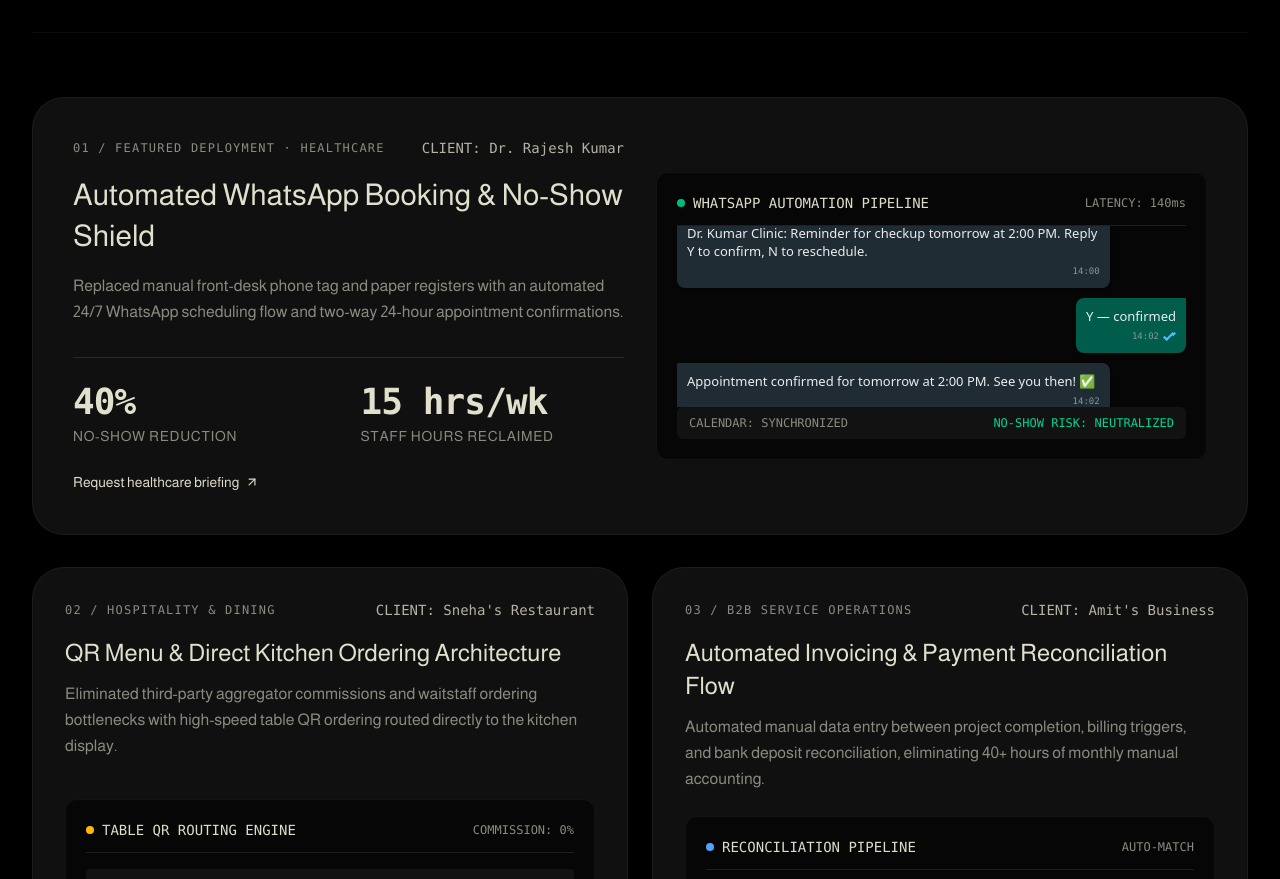
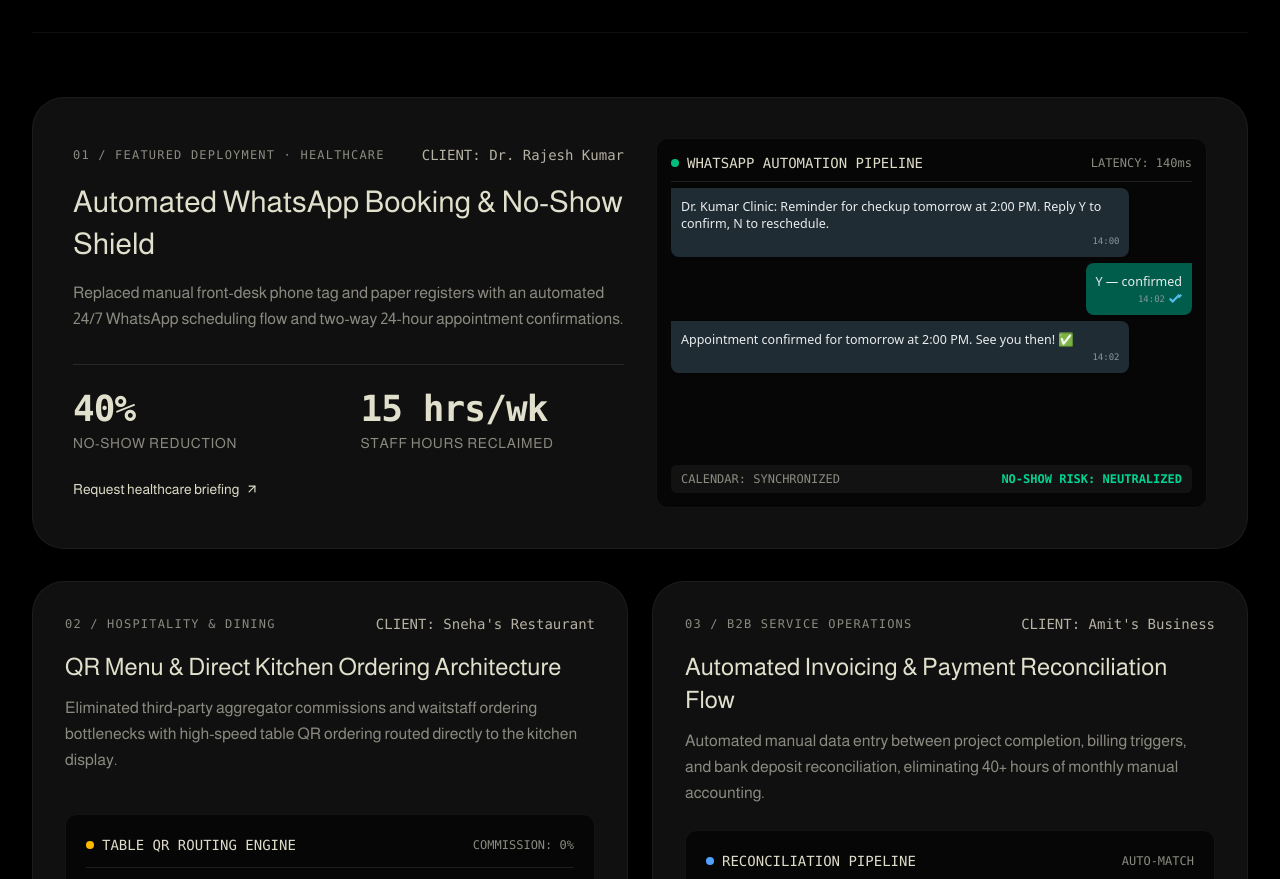
Before and after one commit to ManavKhairal/elevate-flow, a Next.js app: page / in a window 1280 px wide. Shown: the part 2940-3819 px from the top of the page. Built offline with nearby package versions, Linux system fonts and the light colour scheme.

Commit message:
fix(ui): adjust WhatsApp chat margins and container height

```diff
--- a/src/components/templates/creative-studio/case-studies.tsx
+++ b/src/components/templates/creative-studio/case-studies.tsx
@@ -9,6 +9,7 @@
 function ConceptualHealthcare() {
   const [step, setStep] = React.useState(0);
   const reduce = useReducedMotion();
+  const chatBoxRef = React.useRef<HTMLDivElement>(null);
 
   React.useEffect(() => {
     let isMounted = true;
@@ -41,15 +42,21 @@
     };
   }, []);
 
+  React.useEffect(() => {
+    if (chatBoxRef.current) {
+      chatBoxRef.current.scrollTop = chatBoxRef.current.scrollHeight;
+    }
+  }, [step]);
+
   // Framer Motion variants
   const popIn = {
-    hidden: { opacity: 0, y: 10, scale: 0.95 },
-    visible: { opacity: 1, y: 0, scale: 1, transition: { duration: 0.3, ease: "easeOut" as const } }
+    hidden: { opacity: 0, y: 8, scale: 0.96 },
+    visible: { opacity: 1, y: 0, scale: 1, transition: { duration: 0.25, ease: "easeOut" as const } }
   };
 
   return (
-    <div className="flex h-full w-full flex-col justify-between rounded-xl bg-black/60 p-4 sm:p-5 font-mono text-xs sm:text-sm border border-white/5 overflow-y-auto relative">
-      <div className="flex flex-col sm:flex-row sm:items-center justify-between border-b border-white/10 pb-3 gap-2 sm:gap-0 shrink-0">
+    <div className="flex h-full w-full flex-col justify-between rounded-xl bg-black/60 p-3 sm:p-3.5 font-mono text-xs sm:text-sm border border-white/5 relative">
+      <div className="flex flex-col sm:flex-row sm:items-center justify-between border-b border-white/10 pb-2 gap-1 sm:gap-0 shrink-0">
         <div className="flex items-center gap-2">
           <span className="h-2 w-2 rounded-full bg-emerald-500 shrink-0" />
           <span className="text-xs sm:text-sm text-(--cs-ink) truncate">
@@ -59,23 +66,23 @@
         <span className="text-[10px] sm:text-xs text-(--cs-muted)">LATENCY: 140ms</span>
       </div>
 
-      <div className="flex flex-col gap-2.5 py-4 overflow-hidden relative grow justify-center">
+      <div ref={chatBoxRef} className="flex flex-col gap-1.5 py-1.5 overflow-y-auto relative grow justify-start scroll-smooth">
         {/* Msg 1: System Reminder */}
         {step >= 1 && (
           <motion.div
             initial={reduce ? { opacity: 0 } : "hidden"}
             animate="visible"
             variants={popIn}
-            className="max-w-[85%] rounded-lg rounded-tl-none bg-[#202c33] p-2.5 text-[#e9edef] shadow-sm relative"
+            className="max-w-[88%] rounded-lg rounded-tl-none bg-[#202c33] p-2 sm:p-2.5 text-[#e9edef] shadow-sm relative"
           >
             <svg viewBox="0 0 8 13" width="8" height="13" className="absolute -left-2 top-0 text-[#202c33] fill-current">
               <path opacity=".55" d="M1.533 3.118L8 12.114V1H2.812C1.042 1 .474 2.156 1.533 3.118z" />
               <path d="M1.533 2.118L8 11.114V0H2.812C1.042 0 .474 1.156 1.533 2.118z" />
             </svg>
-            <p className="font-sans text-[12px] sm:text-[13px] leading-snug">
+            <p className="font-sans text-[11.5px] sm:text-[12.5px] leading-snug">
               Dr. Kumar Clinic: Reminder for checkup tomorrow at 2:00 PM. Reply Y to confirm, N to reschedule.
             </p>
-            <div className="flex justify-end gap-1 mt-1">
+            <div className="flex justify-end gap-1 mt-0.5">
               <span className="text-[9px] text-[#8696a0]">14:00</span>
             </div>
           </motion.div>
@@ -83,7 +90,7 @@
 
         {/* User Typing Indicator */}
         {step === 2 && (
-          <motion.div initial={{ opacity: 0 }} animate={{ opacity: 1 }} className="self-end flex gap-1 items-center px-3 py-2 bg-[#005c4b] rounded-full rounded-tr-none w-fit shadow-sm relative">
+          <motion.div initial={{ opacity: 0 }} animate={{ opacity: 1 }} className="self-end flex gap-1 items-center px-2.5 py-1.5 bg-[#005c4b] rounded-full rounded-tr-none w-fit shadow-sm relative">
              <svg viewBox="0 0 8 13" width="8" height="13" className="absolute -right-2 top-0 text-[#005c4b] fill-current">
                 <path opacity=".55" d="M5.188 1H0v11.114l6.467-8.996C7.526 2.156 6.958 1 5.188 1z" />
                 <path d="M5.188 0H0v11.114l6.467-8.996C7.526 1.156 6.958 0 5.188 0z" />
@@ -100,16 +107,16 @@
             initial={reduce ? { opacity: 0 } : "hidden"}
             animate="visible"
             variants={popIn}
-            className="self-end max-w-[85%] rounded-lg rounded-tr-none bg-[#005c4b] p-2.5 text-[#e9edef] shadow-sm relative"
+            className="self-end max-w-[88%] rounded-lg rounded-tr-none bg-[#005c4b] p-2 sm:p-2.5 text-[#e9edef] shadow-sm relative"
           >
             <svg viewBox="0 0 8 13" width="8" height="13" className="absolute -right-2 top-0 text-[#005c4b] fill-current">
               <path opacity=".55" d="M5.188 1H0v11.114l6.467-8.996C7.526 2.156 6.958 1 5.188 1z" />
               <path d="M5.188 0H0v11.114l6.467-8.996C7.526 1.156 6.958 0 5.188 0z" />
             </svg>
-            <p className="font-sans text-[12px] sm:text-[13px] leading-snug">
+            <p className="font-sans text-[11.5px] sm:text-[12.5px] leading-snug">
               Y — confirmed
             </p>
-            <div className="flex justify-end items-center gap-1 mt-1">
+            <div className="flex justify-end items-center gap-1 mt-0.5">
               <span className="text-[9px] text-[#8696a0]">14:02</span>
               <svg viewBox="0 0 16 11" width="13" height="9" className="text-[#53bdeb] fill-current">
                 <path d="M11.832 0L4.542 7.29l-2.616-2.617L0 6.6l4.542 4.542L13.76 1.926 11.832 0z" />
@@ -121,7 +128,7 @@
 
         {/* System Typing Indicator */}
         {step === 4 && (
-          <motion.div initial={{ opacity: 0 }} animate={{ opacity: 1 }} className="flex gap-1 items-center px-3 py-2 bg-[#202c33] rounded-full rounded-tl-none w-fit shadow-sm relative">
+          <motion.div initial={{ opacity: 0 }} animate={{ opacity: 1 }} className="flex gap-1 items-center px-2.5 py-1.5 bg-[#202c33] rounded-full rounded-tl-none w-fit shadow-sm relative">
              <svg viewBox="0 0 8 13" width="8" height="13" className="absolute -left-2 top-0 text-[#202c33] fill-current">
               <path opacity=".55" d="M1.533 3.118L8 12.114V1H2.812C1.042 1 .474 2.156 1.533 3.118z" />
               <path d="M1.533 2.118L8 11.114V0H2.812C1.042 0 .474 1.156 1.533 2.118z" />
@@ -138,25 +145,25 @@
             initial={reduce ? { opacity: 0 } : "hidden"}
             animate="visible"
             variants={popIn}
-            className="max-w-[85%] rounded-lg rounded-tl-none bg-[#202c33] p-2.5 text-[#e9edef] shadow-sm relative"
+            className="max-w-[88%] rounded-lg rounded-tl-none bg-[#202c33] p-2 sm:p-2.5 text-[#e9edef] shadow-sm relative"
           >
             <svg viewBox="0 0 8 13" width="8" height="13" className="absolute -left-2 top-0 text-[#202c33] fill-current">
               <path opacity=".55" d="M1.533 3.118L8 12.114V1H2.812C1.042 1 .474 2.156 1.533 3.118z" />
               <path d="M1.533 2.118L8 11.114V0H2.812C1.042 0 .474 1.156 1.533 2.118z" />
             </svg>
-            <p className="font-sans text-[12px] sm:text-[13px] leading-snug">
+            <p className="font-sans text-[11.5px] sm:text-[12.5px] leading-snug">
               Appointment confirmed for tomorrow at 2:00 PM. See you then! ✅
             </p>
-            <div className="flex justify-end gap-1 mt-1">
+            <div className="flex justify-end gap-1 mt-0.5">
               <span className="text-[9px] text-[#8696a0]">14:02</span>
             </div>
           </motion.div>
         )}
       </div>
 
-      <div className="flex flex-col sm:flex-row sm:items-center justify-between rounded-md bg-white/5 px-3 py-2 text-[10px] sm:text-xs text-(--cs-muted) gap-1 sm:gap-0 shrink-0">
+      <div className="flex flex-col sm:flex-row sm:items-center justify-between rounded-md bg-white/5 px-2.5 py-1.5 text-[10px] sm:text-xs text-(--cs-muted) gap-1 sm:gap-0 shrink-0 mt-1">
         <span>CALENDAR: SYNCHRONIZED</span>
-        <span className="text-emerald-400">NO-SHOW RISK: NEUTRALIZED</span>
+        <span className="text-emerald-400 font-semibold">NO-SHOW RISK: NEUTRALIZED</span>
       </div>
     </div>
   );
@@ -378,7 +385,7 @@
                 </div>
               </div>
 
-              <div className="h-64 lg:h-72 lg:col-span-6 overflow-hidden rounded-xl">
+              <div className="h-[340px] sm:h-[360px] lg:h-[370px] lg:col-span-6 overflow-hidden rounded-xl">
                 <ConceptualHealthcare />
               </div>
             </div>
```
